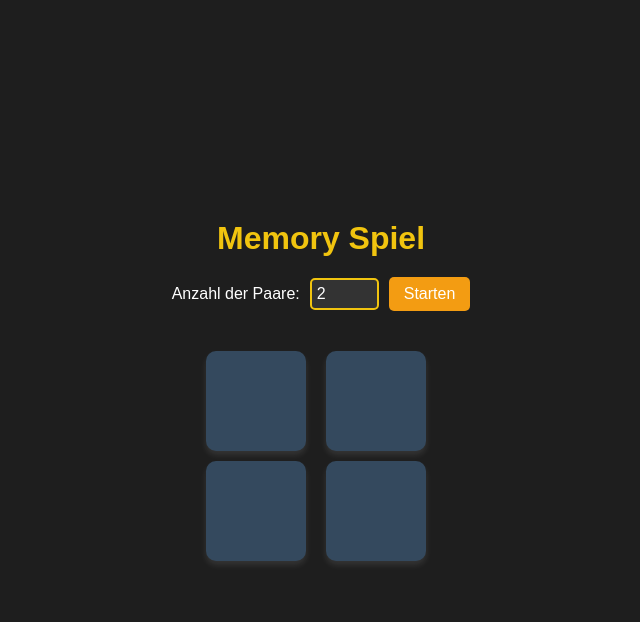
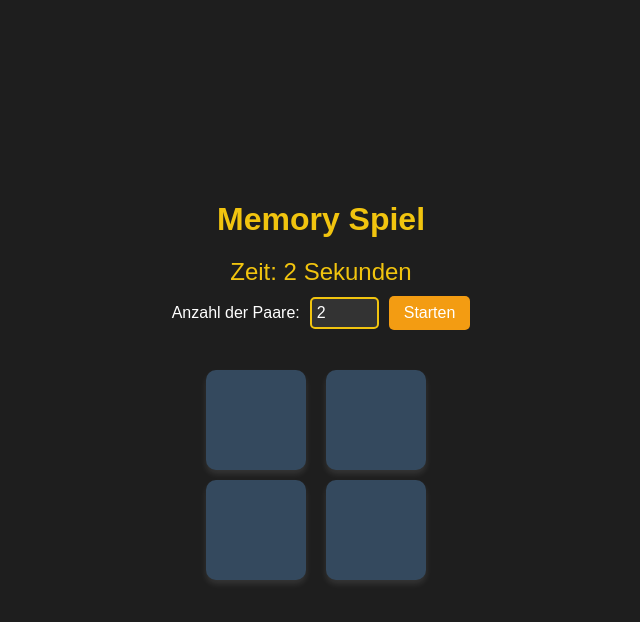
Before and after one commit to ValentinsTagGeschenk/ValentinsTagGeschenk.github.io, a plain HTML site: page index.html in a window 1280 px wide. Both pictures are taken after a click on the button "Starten". Shown: the whole page, without its empty margins (319-959 px from the left). Drawn offline with Linux system fonts and the light colour scheme.

Commit message:
Update index.html

```diff
--- a/index.html
+++ b/index.html
@@ -90,10 +90,16 @@
         .card.flipped img {
             visibility: visible;
         }
+        #timer {
+            font-size: 1.5rem;
+            margin-bottom: 10px;
+            color: #f1c40f;
+        }
     </style>
 </head>
 <body>
     <h1>Memory Spiel</h1>
+    <div id="timer">Zeit: 0 Sekunden</div>
     <div id="controls">
         <label for="pairs">Anzahl der Paare:</label>
         <input type="number" id="pairs" min="2" max="36" value="2">
@@ -102,20 +108,25 @@
     <div id="game-board"></div>
 
     <script>
+        let startTime, timerInterval;
+
         function startGame() {
+            clearInterval(timerInterval);
+            document.getElementById("timer").textContent = "Zeit: 0 Sekunden";
+            startTime = Date.now();
+            timerInterval = setInterval(updateTimer, 1000);
+
             const board = document.getElementById("game-board");
-            board.innerHTML = ""; // Board zurücksetzen
+            board.innerHTML = "";
             const pairs = parseInt(document.getElementById("pairs").value);
             let items = [];
 
-            // Array mit Bildpfaden aus dem "images"-Ordner
             for (let i = 1; i <= pairs; i++) {
-                items.push(`images/card${i}.png`, `images/card${i}.png`); // Doppelte Paare mit gleichen Bildern
+                items.push(`images/card${i}.png`, `images/card${i}.png`);
             }
-            items = items.sort(() => Math.random() - 0.5); // Zufällige Reihenfolge
+            items = items.sort(() => Math.random() - 0.5);
 
-            board.style.gridTemplateColumns = `repeat(${Math.ceil(Math.sqrt(pairs * 2))}, 110px)`; // Grid Layout
-
+            board.style.gridTemplateColumns = `repeat(${Math.ceil(Math.sqrt(pairs * 2))}, 110px)`;
             let flippedCards = [];
             let matchedPairs = 0;
 
@@ -124,13 +135,11 @@
                 card.classList.add("card");
                 card.dataset.value = imageSrc;
 
-                // Image-Tag für das Bild
                 const img = document.createElement("img");
-                img.src = imageSrc; // Bildquelle aus dem "images"-Ordner
+                img.src = imageSrc;
                 img.alt = "Card image";
                 card.appendChild(img);
 
-                // Event Listener für das Umdrehen der Karte
                 card.addEventListener("click", () => {
                     if (flippedCards.length < 2 && !card.classList.contains("flipped")) {
                         card.classList.add("flipped");
@@ -139,10 +148,15 @@
                         if (flippedCards.length === 2) {
                             setTimeout(() => {
                                 if (flippedCards[0].dataset.value === flippedCards[1].dataset.value) {
-                                    flippedCards.forEach(c => c.style.visibility = "hidden"); // Paare ausblenden
+                                    flippedCards.forEach(c => c.style.visibility = "hidden");
                                     matchedPairs++;
                                     if (matchedPairs === pairs) {
-                                        window.location.href = "gewonnen.html";
+                                        clearInterval(timerInterval);
+                                        let totalTime = Math.floor((Date.now() - startTime) / 1000);
+                                        document.getElementById("timer").textContent = `Geschafft in ${totalTime} Sekunden!`;
+                                        setTimeout(() => {
+                                            window.location.href = "gewonnen.html";
+                                        }, 3000);
                                     }
                                 } else {
                                     flippedCards.forEach(c => {
@@ -154,10 +168,13 @@
                         }
                     }
                 });
-
-                // Karte zum Board hinzufügen
                 board.appendChild(card);
             });
+        }
+
+        function updateTimer() {
+            let elapsedTime = Math.floor((Date.now() - startTime) / 1000);
+            document.getElementById("timer").textContent = `Zeit: ${elapsedTime} Sekunden`;
         }
     </script>
 </body>
```
